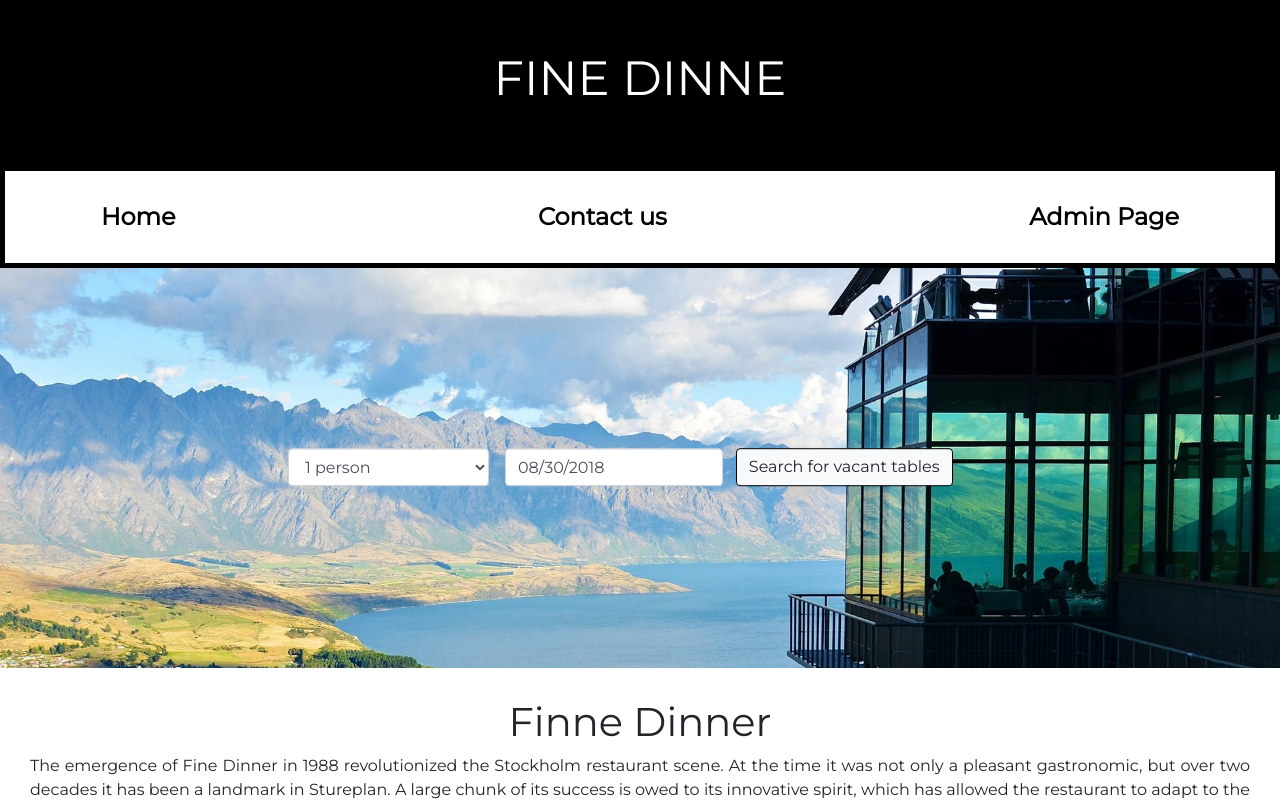
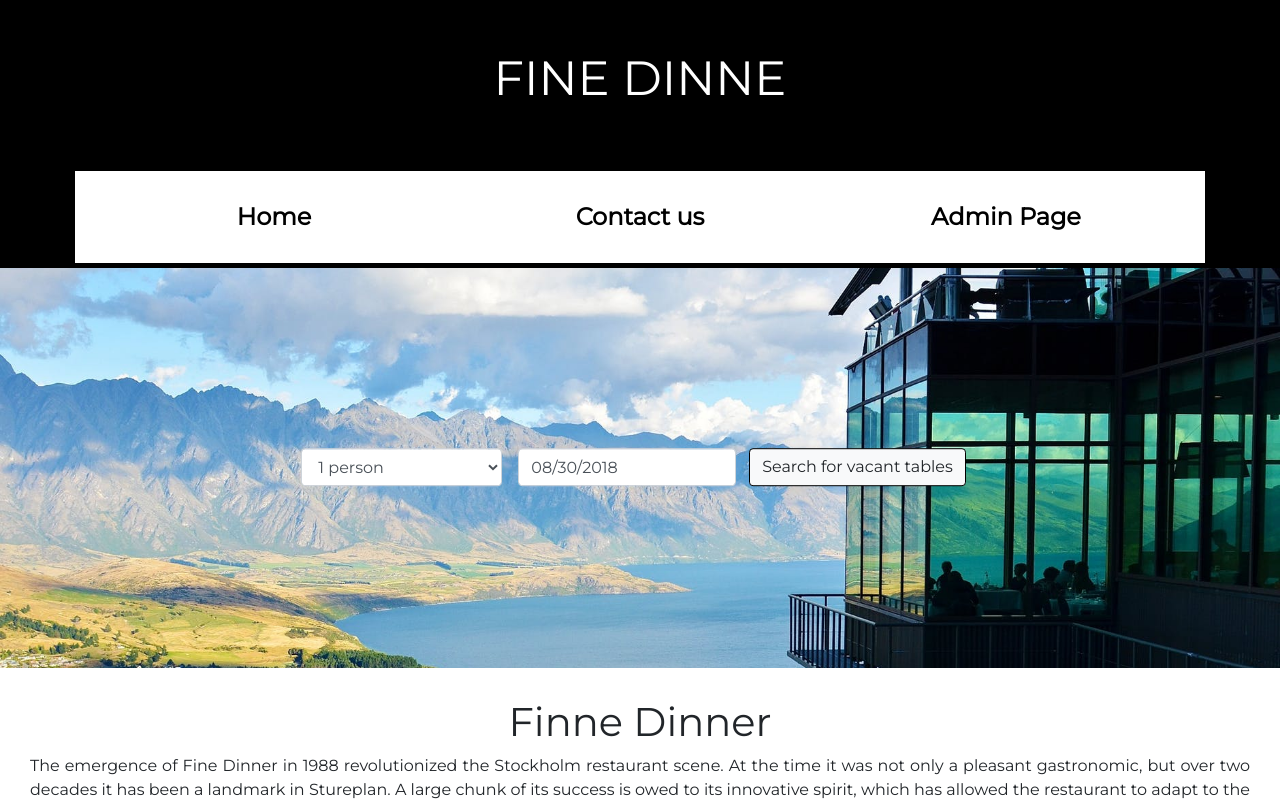
Before and after one commit to juliagulliksson/restaurant, a React (Create React App) app: page / in a window 1280 px wide. Shown: the top 801 px of the page. Built offline with nearby package versions, Linux system fonts and the light colour scheme.

Commit message:
minor changes to navbar aswell as datepicker in CSS

```diff
--- a/src/App.css
+++ b/src/App.css
@@ -1,4 +1,4 @@
-body{
+body {
   font-family: 'Montserrat', sans-serif;
 }
 
@@ -12,7 +12,7 @@ body{
   background-attachment: fixed;
 }
 
-.home-search-container{
+.home-search-container {
   width: 100%;
   position: absolute;
   top: 50%;
@@ -20,12 +20,13 @@ body{
   transform: translate(-50%, -50%);
 }
 
-.home-search-container form, .search-container form{
+.home-search-container form,
+.search-container form {
   width: 55%;
   margin: 0px auto;
 }
 
-.form-container{
+.form-container {
   width: 30%;
   margin: 0 auto;
   text-align: center;
@@ -56,6 +57,7 @@ select.form-control:not([size]):not([multiple]) {
 }
 
 /* App */
+
 .App {
   text-align: center;
 }
@@ -79,10 +81,13 @@ select.form-control:not([size]):not([multiple]) {
 .App-intro {
   font-size: large;
 }
+
 /* Navigation Bar */
+
 .title {
   background-color: black;
 }
+
 .title h1 {
   background-color: black;
   color: white;
@@ -90,30 +95,26 @@ select.form-control:not([size]):not([multiple]) {
   height: 100%;
   font-size: 300%;
 }
+
 .navbar {
   background-color: white;
   border-style: solid;
   border-width: 5px;
   color: black;
-  margin: 0;
 }
+
+ul {
+  margin-bottom: 0;
+}
+
 .navbar li {
   padding: 20px;
   display: flex;
-  color:black;
+  color: black;
   margin: 0;
-}
-.navbar li{
-  padding:20px;
-  display:flex;
-  color: black;
-  margin: 0px;
-}
-.navbar li {
-  padding: 20px 80px;
-  display: flex;
   justify-content: center;
 }
+
 .navbar li a {
   color: black;
   font-size: 150%;
@@ -121,6 +122,7 @@ select.form-control:not([size]):not([multiple]) {
 }
 
 /* Home */
+
 .header-image {
   height: 400px;
   background-size: cover;
@@ -131,7 +133,7 @@ select.form-control:not([size]):not([multiple]) {
   background-attachment: fixed;
 }
 
-.home-search-container{
+.home-search-container {
   width: 100%;
   position: absolute;
   top: 50%;
@@ -139,14 +141,18 @@ select.form-control:not([size]):not([multiple]) {
   transform: translate(-50%, -50%);
 }
 
-.home-search-container form{
+.form-inline {
+  justify-content: center;
+}
+
+.home-search-container form {
   width: 55%;
   margin: 0px auto;
 }
 
 .search-container {
   width: 100%;
-  }
+}
 
 .form-container {
   width: 30%;
@@ -154,47 +160,60 @@ select.form-control:not([size]):not([multiple]) {
   text-align: center;
 }
 
-.home{
-  margin:30px;
+.home {
+  margin: 30px;
 }
-.home p{
+
+.home p {
   text-align: justify;
 }
+
 /* Contact */
+
 .contact {
   margin: 30px 10px 10px 10px;
 }
+
 .images-contact ul li {
   margin: 0px;
   display: inline;
   list-style: none;
 }
+
 .imagestyle {
   height: 20%;
   width: 30%;
 }
-.contact p{
+
+.contact p {
   text-align: justify;
-  margin:10px;
-  padding:10px;
+  margin: 10px;
+  padding: 10px;
 }
+
 /* Admin */
-table{
-  margin-top:20px;
+
+table {
+  margin-top: 20px;
   border-collapse: collapse;
   border-spacing: 0;
   width: 100%;
 }
-th{
+
+th {
   border-bottom: 5px solid red;
 }
-td, th {
+
+td,
+th {
   text-align: center;
   padding: 8px;
 }
-.admin{
-  margin-top:20px;
+
+.admin {
+  margin-top: 20px;
 }
+
 .btn-light,
 .btn-light:hover,
 .btn-light:active {
@@ -218,7 +237,9 @@ select.form-control:not([size]):not([multiple]) {
 .btn {
   margin: 0.8em;
 }
+
 /* Footer */
+
 footer ul {
   border-style: solid;
   border-width: 5px;
@@ -226,9 +247,11 @@ footer ul {
   width: 100%;
   height: 100%;
 }
+
 footer ul li {
   list-style: none;
 }
+
 @keyframes App-logo-spin {
   from {
     transform: rotate(0deg);
--- a/src/uiElements/Navigation.js
+++ b/src/uiElements/Navigation.js
@@ -6,14 +6,14 @@ class Navigation extends React.Component {
     return (
       <div className="title">
         <h1>FINE DINNE</h1>
-            <ul className="navbar">
-              <li>
+        <ul className="navbar container">
+          <li className="col-lg-4  col-md-12">
             <Link to="/">Home</Link>
           </li>
-              <li>
+          <li className="col-lg-4  col-md-12">
             <Link to="/contact">Contact us</Link>
           </li>
-              <li>
+          <li className="col-lg-4 col-md-12">
             <Link to="/admin">Admin Page</Link>
           </li>
         </ul>
--- a/src/uiElements/SearchForm.js
+++ b/src/uiElements/SearchForm.js
@@ -25,7 +25,7 @@ export default function searchForm({ handleClick, dateValue, handleChange, class
         <div className="form-group">
           <label htmlFor="date" className="sr-only">Choose a date:</label>
 
-          <Date handleChange={handleChange} value={dateValue}/>
+          <Date handleChange={handleChange} value={dateValue} />
           <Button handleClick={handleClick}> Search for vacant tables </Button>
         </div>
       </form>
```
Lines whose indentation alone changed are shown as unchanged.
